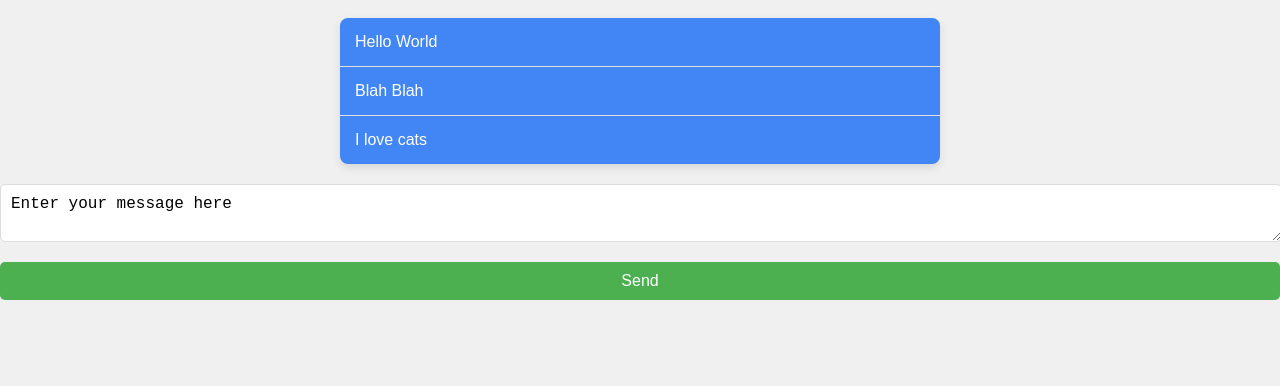
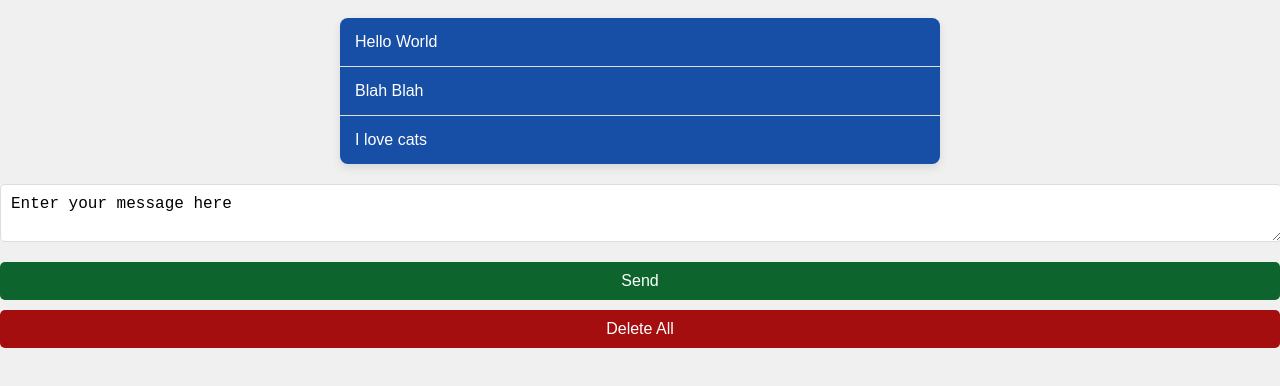
Before and after one commit to sharmilant/appliouaibe-archi-applicative, a plain HTML site: page index.html in a window 1280 px wide. Shown: the part 60-446 px from the top of the page. Drawn offline with Linux system fonts and the light colour scheme.

Commit message:
Added a delete button

```diff
--- a/index.html
+++ b/index.html
@@ -18,7 +18,8 @@
 
   <textarea class="messageInput" placeholder="Enter your message here">Enter your message here</textarea>
 
-  <button class="sendButton" onclick=addMessage()>Send</button>
+  <button class="messagesButton" id="sendButton" onclick=addMessage()>Send</button>
+  <button class="messagesButton" id="deleteButton" onclick=deleteMessages()>Delete All</button>
 </body>
 
 </html>
--- a/script.js
+++ b/script.js
@@ -40,17 +40,19 @@ let msgs = [
    { "msg": "I love cats" }
 ];
 
+
+// This function update messages by deleting all existing messages and replacing by the one from the argument
 function update(messages) {
    let ul = document.getElementById("messages");
    if (ul) {
       ul.innerHTML = "";
       for (let i = 0; i < messages.length; i++) {
          let li = document.createElement("li");
-         li.innerHTML = messages[i].msg;
+         li.textContent = messages[i].msg;
          li.className = "messageContent"; // Adding the class here
          ul.appendChild(li);
       }
-      console.log("Updated the list with new messages !");
+
    }
 };
 
@@ -68,4 +70,13 @@ function addMessage() {
       update(msgs); // Update the displayed messages
       textarea.value = ""; // Clear the text area
    }
+   console.log("Updated the list with new messages !");
 }
+
+
+
+function deleteMessages() {
+   msgs = []; // Reset the msgs array to empty
+   update(msgs);
+   console.log("Deleted all messages !");
+}
--- a/style.css
+++ b/style.css
@@ -24,7 +24,7 @@ body {
   max-width: 600px;
   margin: 20px auto;
   border-radius: 8px;
-  background: #4285F4;
+  background: #174EA6;
   box-shadow: 0 4px 10px rgba(0, 0, 0, 0.1);
 }
 
@@ -35,7 +35,7 @@ body {
 }
 
 .messageContent:hover {
-  background-color: #A50E0E;
+  background-color: #4285F4;
   /* Change the text color on hover */
 }
 
@@ -53,12 +53,12 @@ body {
   font-size: 16px;
 }
 
-.sendButton {
+.messagesButton {
   display: block;
   width: 100%;
   padding: 10px;
   margin: 10px auto;
-  background-color: #4CAF50;
+
   color: white;
   border: none;
   border-radius: 5px;
@@ -67,6 +67,21 @@ body {
   transition: background-color 0.3s;
 }
 
-.sendButton:hover {
-  background-color: #45a049;
+.messagesButton:hover {}
+
+#sendButton {
+  background-color: #0D652D;
+
 }
+
+#sendButton:hover {
+  background-color: #34A853;
+}
+
+#deleteButton {
+  background-color: #A50E0E;
+}
+
+#deleteButton:hover {
+  background-color: #EA4335;
+}
```
